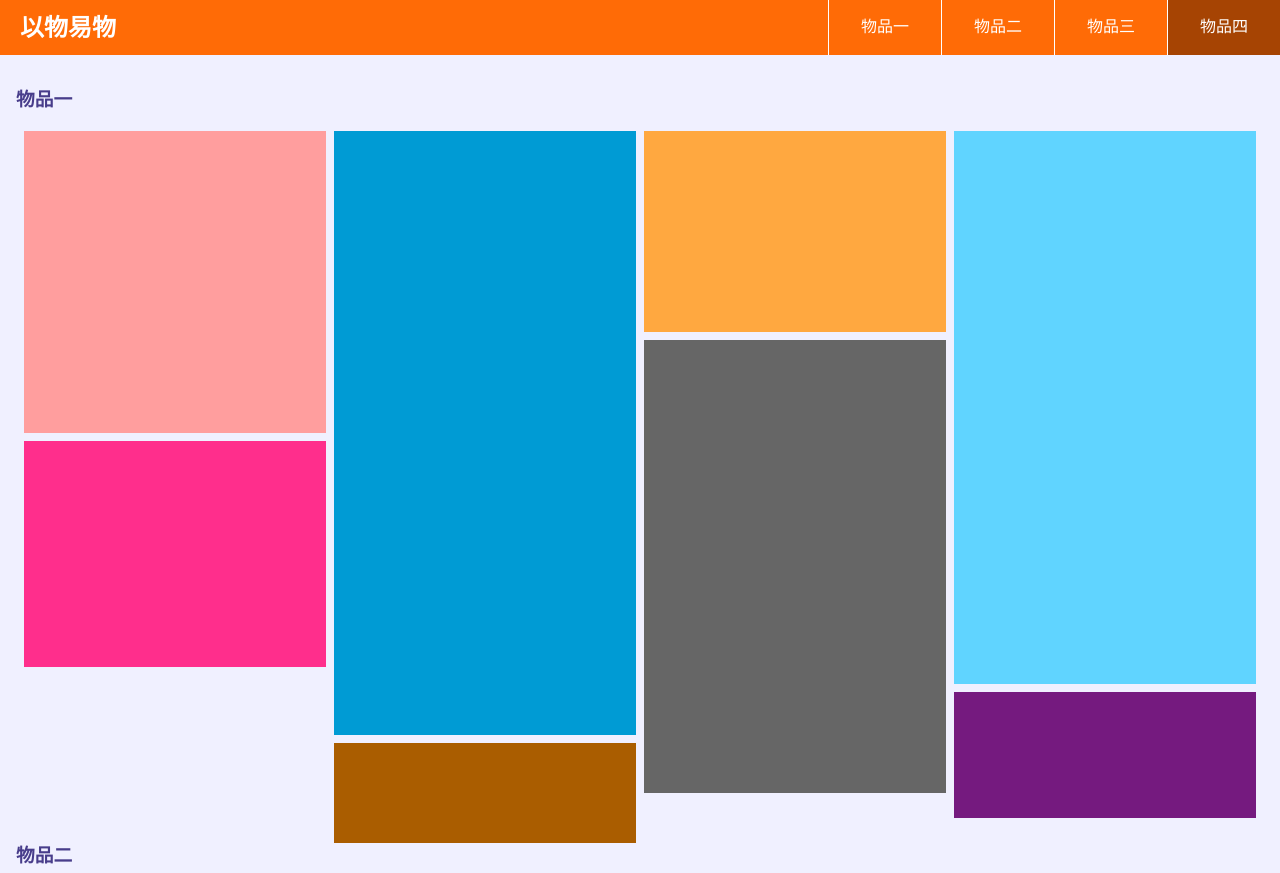
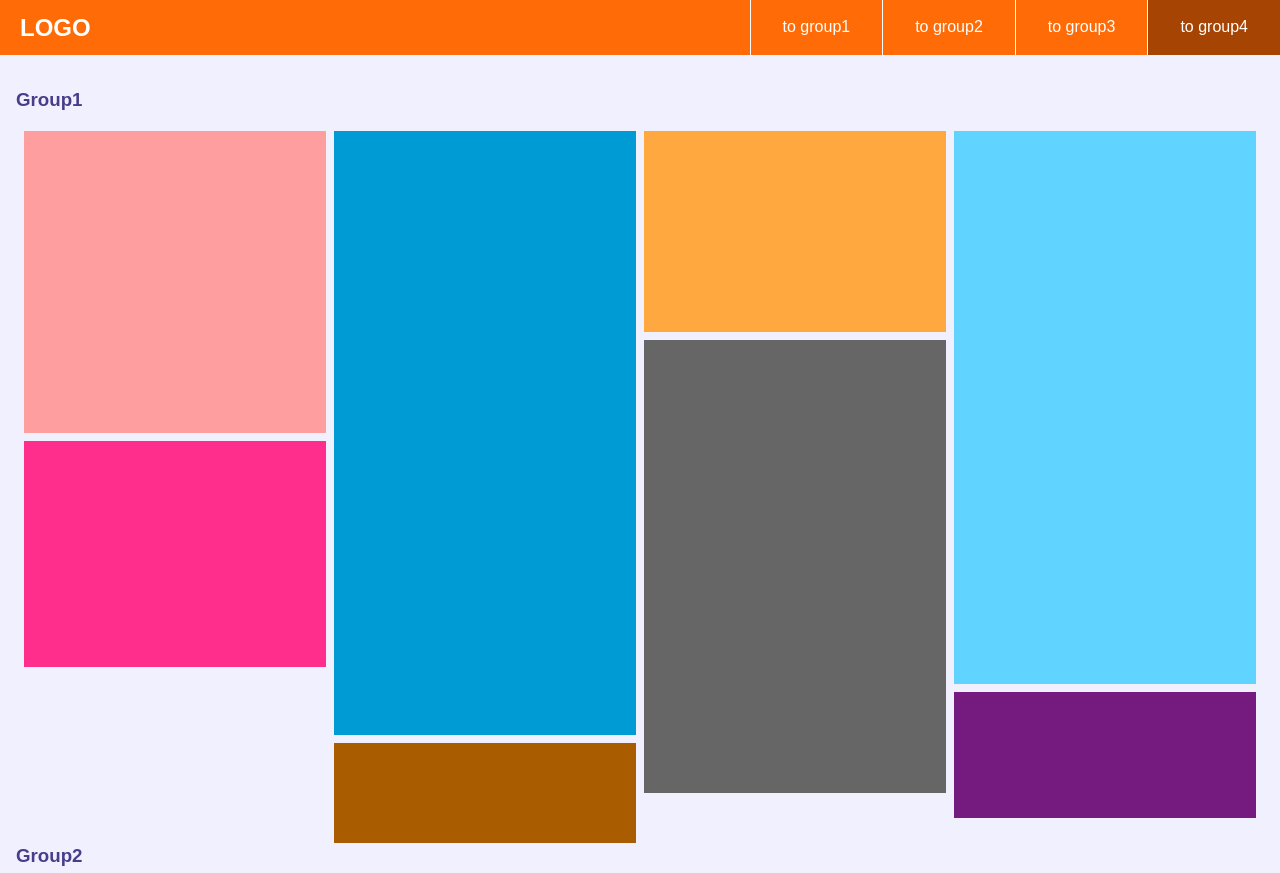
Before and after one commit to zickc/zickc.github.io, a plain HTML site: page index.html in a window 1280 px wide. Shown: the top 873 px of the page. Drawn offline with Linux system fonts and the light colour scheme.

Commit message:
refinement

```diff
--- a/index.html
+++ b/index.html
@@ -2,7 +2,7 @@
 <html lang="en">
   <head>
     <meta charset="utf-8">
-    <title>以物易物</title>
+    <title>Waterfall test</title>
     <meta name="author" content="Adtile">
     <meta name="viewport" content="width=device-width,initial-scale=1">
     <link rel="stylesheet" href="css/styles.css">
@@ -16,13 +16,13 @@
   <body>
 
     <header>
-      <a href="#group1" class="logo" data-scroll><h2>以物易物</h2></a>
+      <a href="#group1" class="logo" data-scroll><h2>LOGO</h2></a>
       <nav class="nav-collapse">
         <ul>
-          <li class="menu-item active"><a href="#group1" data-scroll>物品一</a></li>
-          <li class="menu-item"><a href="#group2" data-scroll>物品二</a></li>
-          <li class="menu-item"><a href="#group3" data-scroll>物品三</a></li>
-          <li class="menu-item"><a href="#group4" data-scroll>物品四</a></li>
+          <li class="menu-item active"><a href="#group1" data-scroll>to group1</a></li>
+          <li class="menu-item"><a href="#group2" data-scroll>to group2</a></li>
+          <li class="menu-item"><a href="#group3" data-scroll>to group3</a></li>
+          <li class="menu-item"><a href="#group4" data-scroll>to group4</a></li>
         </ul>
       </nav>
     </header>
@@ -32,7 +32,7 @@
       <h3>&nbsp;</h3>
     </div>
 
-    <h3>物品一</h3>
+    <h3>Group1</h3>
 
     <div class="row">
       <div class="column">
@@ -55,7 +55,7 @@
 
     <div id="group2"></div>
 
-    <h3>物品二</h3>
+    <h3>Group2</h3>
 
     <div class="row">
       <div class="column">
@@ -78,7 +78,7 @@
 
     <div id="group3"></div>
 
-    <h3>物品三</h3>
+    <h3>Group3</h3>
 
     <div class="row">
       <div class="column">
@@ -101,7 +101,7 @@
 
     <div id="group4"></div>
 
-    <h3>物品四</h3>
+    <h3>Group4</h3>
 
     <div class="row">
       <div class="column">
```
